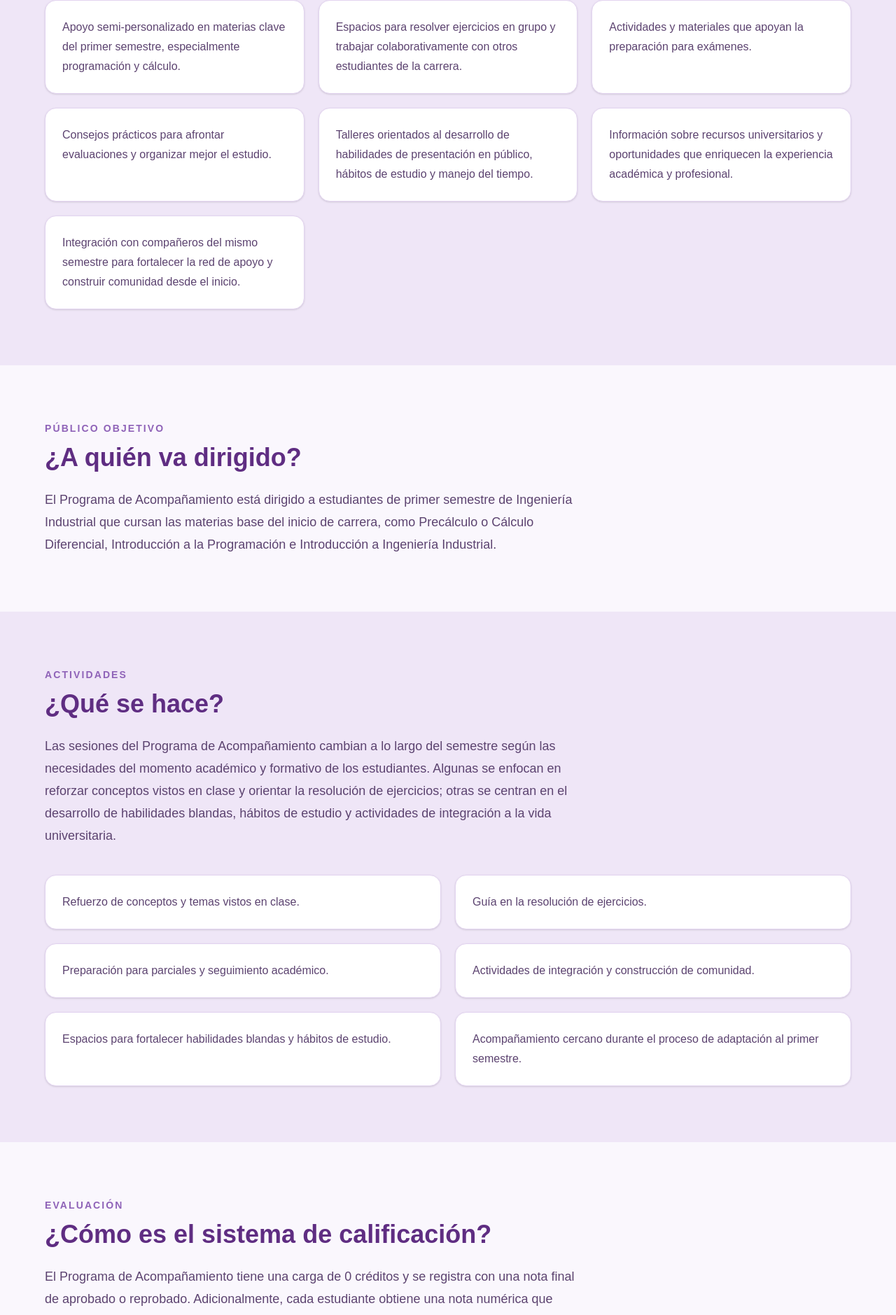
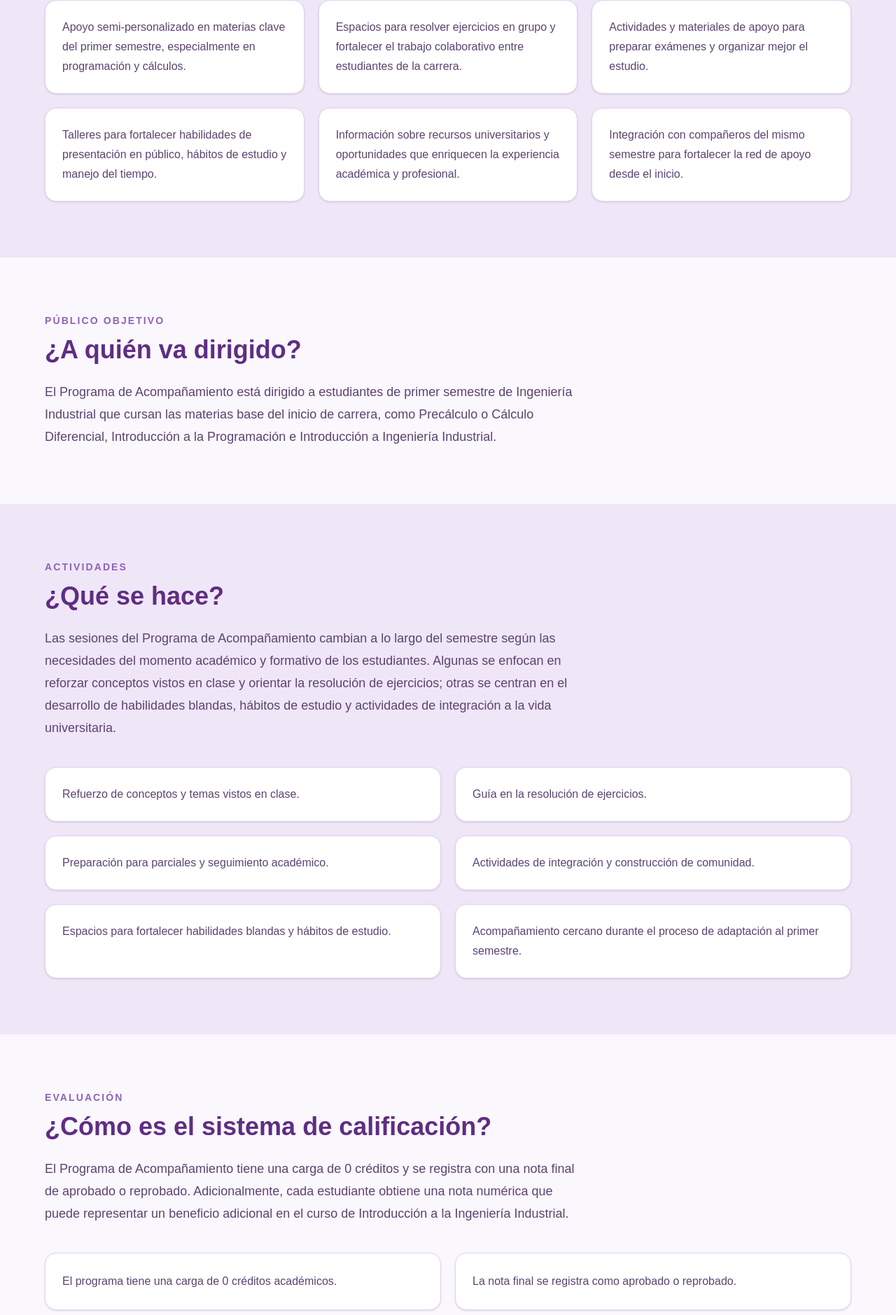
Before and after one commit to fabioortiz23p-glitch/progracomp_web, a Next.js app: page / in a window 1280 px wide. Shown: the part 1359-3238 px from the top of the page at 70% size. Built offline with nearby package versions, Linux system fonts and the light colour scheme.

Commit message:
Mejoras visuales en calificación

```diff
--- a/src/components/Calificacion.tsx
+++ b/src/components/Calificacion.tsx
@@ -2,7 +2,10 @@ import { calificacionContent } from "@/data/content";
 
 export default function Calificacion() {
   return (
-    <section id="calificacion" className="bg-[#faf7fd] px-6 py-20 text-[#341a4d]">
+    <section
+      id="calificacion"
+      className="bg-[#faf7fd] px-6 py-20 text-[#341a4d]"
+    >
       <div className="mx-auto max-w-6xl">
         <div className="max-w-3xl">
           <p className="mb-3 text-sm font-semibold uppercase tracking-[0.15em] text-[#8f63b8]">
@@ -19,14 +22,36 @@ export default function Calificacion() {
         </div>
 
         <div className="mt-10 grid gap-5 md:grid-cols-2">
-          {calificacionContent.items.map((item) => (
-            <div
-              key={item}
-              className="rounded-2xl border border-[#e2d3f0] bg-white p-6 shadow-sm"
-            >
-              <p className="text-base leading-7 text-[#5c4370]">{item}</p>
-            </div>
-          ))}
+          {calificacionContent.items.map((item, index) => {
+            const isLast = index === calificacionContent.items.length - 1;
+
+            return (
+              <div
+                key={item}
+                className={`group relative overflow-hidden rounded-2xl p-6 transition-all duration-300 ease-out hover:-translate-y-2 hover:shadow-xl ${
+                  isLast
+                    ? "md:col-span-2 border border-[#8f63b8] bg-gradient-to-r from-[#8f63b8] to-[#7b4faa] shadow-md"
+                    : "border border-[#e2d3f0] bg-white shadow-sm hover:border-[#caaee3]"
+                }`}
+              >
+                <div
+                  className={`absolute left-0 top-0 h-1 w-full scale-x-0 origin-left transition-transform duration-300 group-hover:scale-x-100 ${
+                    isLast ? "bg-white/80" : "bg-[#8f63b8]"
+                  }`}
+                />
+
+                <p
+                  className={`text-base leading-8 transition-colors duration-300 ${
+                    isLast
+                      ? "font-medium text-white group-hover:text-white"
+                      : "text-[#5c4370] group-hover:text-[#4d2c67]"
+                  }`}
+                >
+                  {item}
+                </p>
+              </div>
+            );
+          })}
         </div>
       </div>
     </section>
--- a/src/components/Ventajas.tsx
+++ b/src/components/Ventajas.tsx
@@ -16,9 +16,12 @@ export default function Ventajas() {
           {ventajasContent.map((item) => (
             <div
               key={item}
-              className="rounded-2xl border border-[#e2d3f0] bg-white p-6 shadow-sm"
+              className="group relative overflow-hidden rounded-2xl border border-[#e2d3f0] bg-white p-6 shadow-sm transition-all duration-300 ease-out hover:-translate-y-2 hover:border-[#caaee3] hover:shadow-xl"
             >
-              <p className="text-base leading-7 text-[#5c4370]">{item}</p>
+              <div className="absolute left-0 top-0 h-1 w-full scale-x-0 origin-left bg-[#8f63b8] transition-transform duration-300 group-hover:scale-x-100" />
+              <p className="text-base leading-7 text-[#5c4370] transition-colors duration-300 group-hover:text-[#4d2c67]">
+                {item}
+              </p>
             </div>
           ))}
         </div>
--- a/src/data/content.ts
+++ b/src/data/content.ts
@@ -12,13 +12,12 @@ export const queEsContent = {
 };
 
 export const ventajasContent = [
-  "Apoyo semi-personalizado en materias clave del primer semestre, especialmente programación y cálculo.",
-  "Espacios para resolver ejercicios en grupo y trabajar colaborativamente con otros estudiantes de la carrera.",
-  "Actividades y materiales que apoyan la preparación para exámenes.",
-  "Consejos prácticos para afrontar evaluaciones y organizar mejor el estudio.",
-  "Talleres orientados al desarrollo de habilidades de presentación en público, hábitos de estudio y manejo del tiempo.",
-  "Información sobre recursos universitarios y oportunidades que enriquecen la experiencia académica y profesional.",
-  "Integración con compañeros del mismo semestre para fortalecer la red de apoyo y construir comunidad desde el inicio.",
+    "Apoyo semi-personalizado en materias clave del primer semestre, especialmente en programación y cálculos.",
+    "Espacios para resolver ejercicios en grupo y fortalecer el trabajo colaborativo entre estudiantes de la carrera.",
+    "Actividades y materiales de apoyo para preparar exámenes y organizar mejor el estudio.",
+    "Talleres para fortalecer habilidades de presentación en público, hábitos de estudio y manejo del tiempo.",
+    "Información sobre recursos universitarios y oportunidades que enriquecen la experiencia académica y profesional.",
+    "Integración con compañeros del mismo semestre para fortalecer la red de apoyo desde el inicio.",
 ];
 
 export const dirigidoAContent = {
@@ -48,7 +47,7 @@ export const calificacionContent = {
     "El programa tiene una carga de 0 créditos académicos.",
     "La nota final se registra como aprobado o reprobado.",
     "Cada estudiante recibe además una nota numérica de seguimiento.",
+    "Existe la posibilidad de retirarse sin inconvenientes para el plan de estudios.",
     "Para quienes permanezcan durante todo el semestre y aprueben el programa con nota igual o superior a 4.0, la nota equivale a un 5% adicional sobre Introducción a la Ingeniería Industrial.",
-    "El programa es voluntario y existe la posibilidad de retirarse sin inconvenientes para el plan de estudios.",
   ],
 };
```
